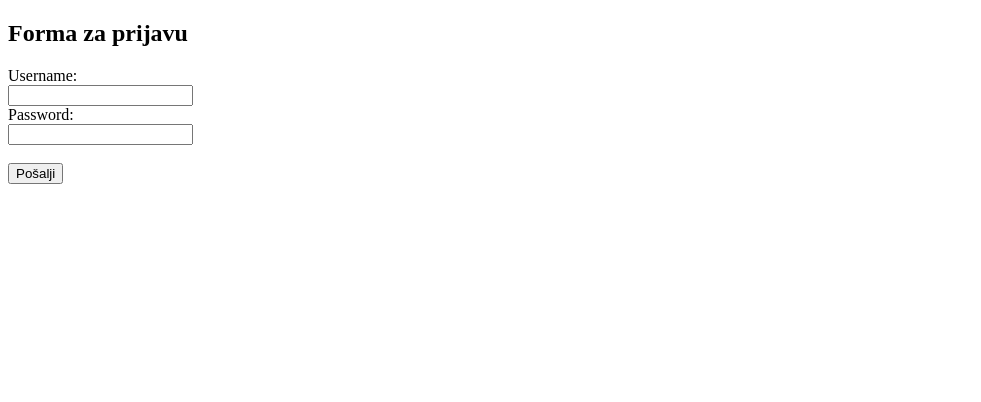
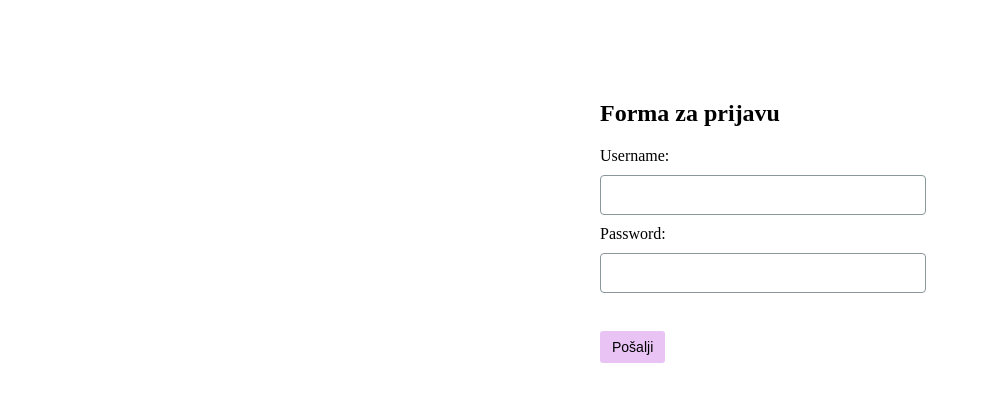
Before and after one commit to anezovic1/attendance-tracker, a website: page public/html/prijava.html in a window 1280 px wide. Shown: the whole page, without its empty margins (0-981 px from the left). Drawn offline with Linux system fonts and the light colour scheme; files that its build step writes are made by us from their sources.

Commit message:
funkcionalnost i stil logina kompletirani

```diff
--- /dev/null
+++ b/public/css/prijava.css
@@ -0,0 +1,66 @@
+body {
+    margin-left: 600px;
+    margin-top: 100px;
+}
+
+#porukaUpozorenja {
+    color: red;
+    font-size: medium;
+    padding: 10px;
+    width: 300px;
+}
+
+.errorPoruka {
+    background-color: rgb(248, 193, 193);
+}
+
+#username, #password {
+    width: 300px;
+    height: 36px;
+    border-radius: 4px;
+    padding-left: 12px;
+    font-size: 14px;
+    font-weight: normal;
+    border: 1px solid rgb(137, 151, 155);
+    transition: border-color 150ms ease-in-out 0s;
+    outline: none;
+    color: rgb(33, 49, 60);
+    background-color: rgb(255, 255, 255);
+    padding-right: 12px;
+    margin-top: 10px;
+    margin-bottom: 10px;
+}
+
+#username:hover, #password:hover {
+    box-shadow: rgb(231 238 236) 0px 0px 0px 3px;
+}
+
+#sendButton {
+    display: inline-block;
+    outline: none;
+    border-width: 0px;
+    border-radius: 3px;
+    box-sizing: border-box;
+    font-size: inherit;
+    font-weight: 500;
+    max-width: 100%;
+    text-align: center;
+    text-decoration: none;
+    transition: background 0.1s ease-out 0s, box-shadow 0.15s cubic-bezier(0.47, 0.03, 0.49, 1.38) 0s;
+    background: #dca2efa5;
+    cursor: pointer;
+    height: 32px;
+    line-height: 32px;
+    padding: 0px 12px;
+    vertical-align: middle;
+    width: auto;
+    font-size: 14px;
+    margin-top: 10px;
+    margin-bottom: 10px;
+}
+
+#sendButton:hover{
+    background: #9242d8b9;
+    text-decoration: inherit;
+    transition-duration: 0s, 0.15s;
+}
--- a/public/html/prijava.html
+++ b/public/html/prijava.html
@@ -5,8 +5,9 @@
         <meta http-equiv="X-UA-Compatible" content="IE=edge">
         <meta name="viewport" content="width=device-width, initial-scale=1.0">
         <title>Prijava</title>
-    <script src="../scripts/poziviAjax.js"></script>
-    <script src="../scripts/prijava.js"></script>
+        <script src="poziviAjax.js"></script>
+        <script src="prijava.js"></script>
+        <link rel="stylesheet" type="text/css" href="prijava.css">
     </head>
     <body>
         <h2>Forma za prijavu</h2>
@@ -20,5 +21,8 @@
 
             <button id="sendButton" type="button" onclick="submitClick()">Pošalji</button>
         </form>
+
+        <div id="porukaUpozorenja">
+        </div>
     </body>
 </html>
--- a/public/scripts/prijava.js
+++ b/public/scripts/prijava.js
@@ -3,8 +3,17 @@ function submitClick() {
     let uneseniPassword = document.getElementById("password").value;
 
     PoziviAjax.postLogin(uneseniUsername, uneseniPassword, function(error, data) {
-        if(uneseniUsername == null || uneseniPassword == null) console.log("Greška!");
-        if(error) console.log('Greška: ' + error);
-        if(data) console.log('OK');
+        if(error) {
+            /* Ako korisnik želi odmah pristupiti localhost:3000/predmeti */
+
+            let poruka = document.getElementById("porukaUpozorenja")
+            poruka.innerHTML=""
+            poruka.appendChild(document.createTextNode('Unijeli ste pogrešan username ili password!'));
+            poruka.setAttribute("class", "errorPoruka")
+            document.body.appendChild(poruka);
+        }
+        else {
+            window.location.href = "/predmeti.html";
+        }
     });
 }
```
Lines whose indentation alone changed are shown as unchanged.
